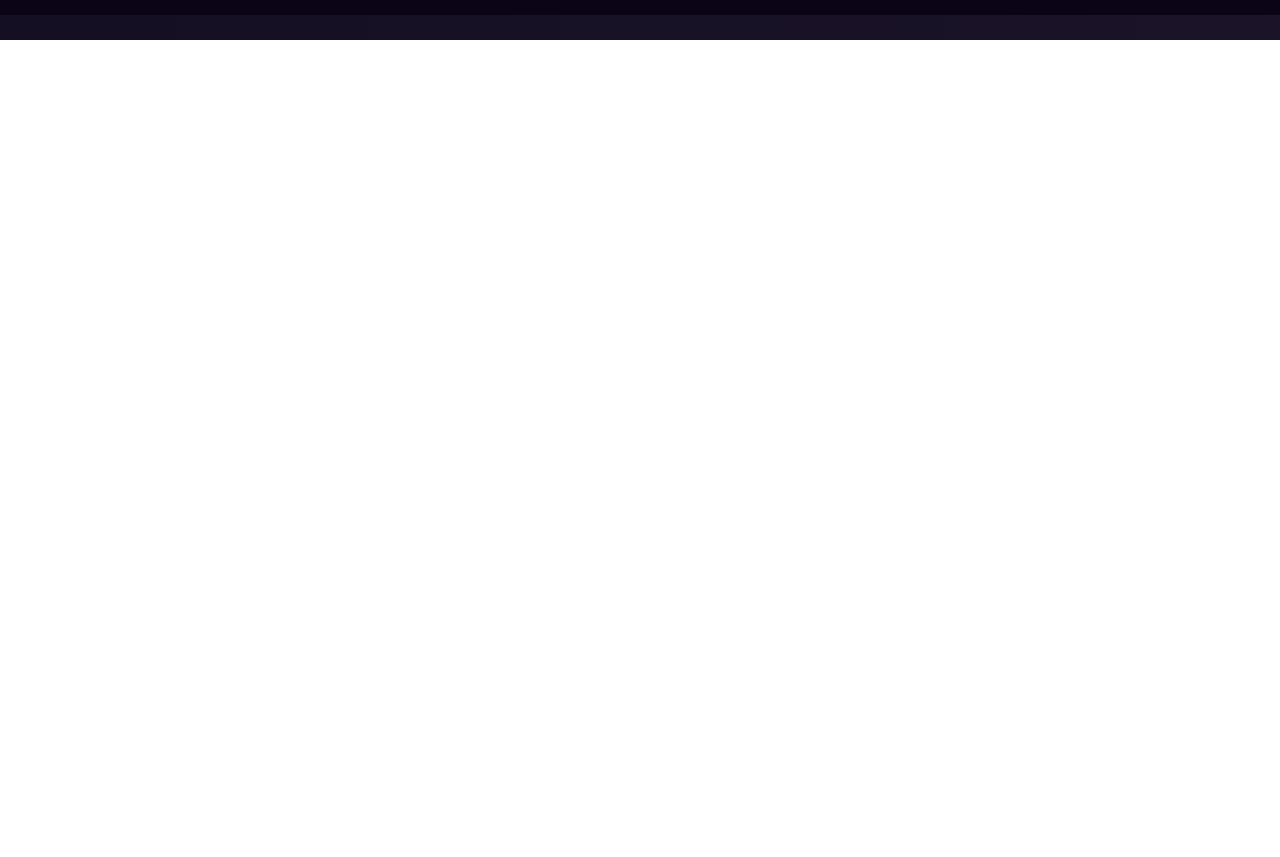
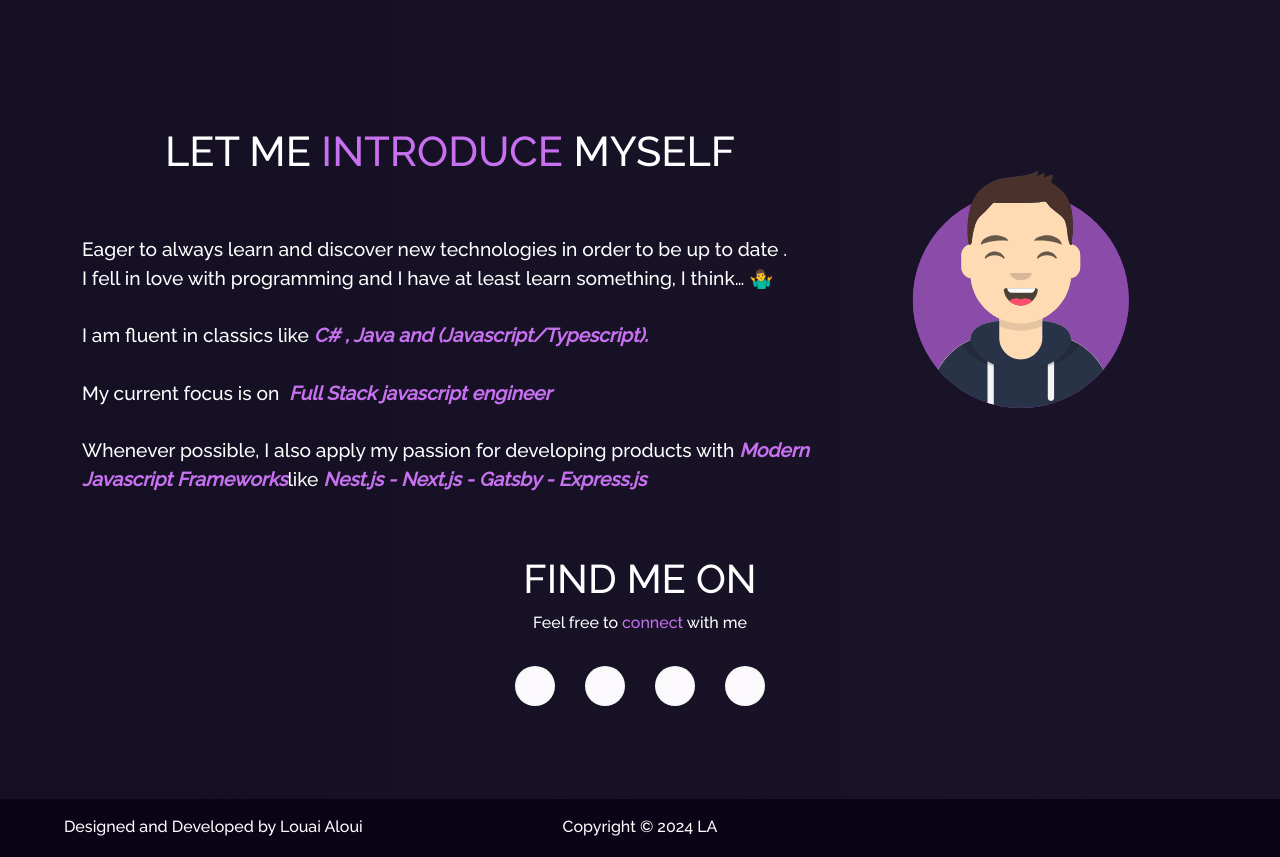
Before and after one commit to AlouiLouai/2023-2024-portfolio, a Next.js app: page / in a window 1280 px wide. Shown: the part 760-1617 px from the top of the page. Before the commit the page ends 800 px from the top, so only its background shows below. Built offline with nearby package versions, Linux system fonts and the light colour scheme.

Commit message:
completing the home page content

```diff
--- /dev/null
+++ b/app/components/Home/HomeBottom.tsx
@@ -0,0 +1,108 @@
+import React from "react";
+import { Container, Row, Col } from "react-bootstrap";
+import myImg from "../../../public/avatar.svg";
+import Tilt from "react-parallax-tilt";
+import Image from "next/image";
+
+function HomeBottom
+() {
+  return (
+    <Container fluid className="home-about-section" id="about">
+      <Container>
+        <Row>
+          <Col md={8} className="home-about-description">
+            <h1 style={{ fontSize: "2.6em" }}>
+              LET ME <span className="purple"> INTRODUCE </span> MYSELF
+            </h1>
+            <p className="home-about-body">
+              Eager to always learn and discover new technologies in order to be up to date .
+              <br />
+              I fell in love with programming and I have at least learn
+              something, I think… 🤷‍♂️
+              <br />
+              <br />I am fluent in classics like
+              <i>
+                <b className="purple"> C# , Java and (Javascript/Typescript). </b>
+              </i>
+              <br />
+              <br />
+              My current focus is on &nbsp;
+              <i>
+                <b className="purple">
+                  Full Stack javascript engineer
+                </b>
+              </i>
+              <br />
+              <br />
+              Whenever possible, I also apply my passion for developing products
+              with
+              <i>
+                <b className="purple"> Modern Javascript Frameworks</b>
+              </i>
+              like
+              <i>
+                <b className="purple"> Nest.js - Next.js - Gatsby - Express.js </b>
+              </i>
+            </p>
+          </Col>
+          <Col md={4} className="myAvtar">
+            <Tilt>
+              <Image src={myImg} className="img-fluid" alt="avatar" />
+            </Tilt>
+          </Col>
+        </Row>
+        <Row>
+          <Col md={12} className="home-about-social">
+            <h1>FIND ME ON</h1>
+            <p>
+              Feel free to <span className="purple">connect </span>with me
+            </p>
+            <ul className="home-about-social-links">
+              <li className="social-icons">
+                <a
+                  href="https://github.com/AlouiLouai"
+                  target="_blank"
+                  rel="noreferrer"
+                  className="icon-colour  home-social-icons"
+                >
+                  <i className="fab fa-github"></i>
+                </a>
+              </li>
+              <li className="social-icons">
+                <a
+                  href="https://www.facebook.com/profile.php?id=100070654390110"
+                  target="_blank"
+                  rel="noreferrer"
+                  className="icon-colour  home-social-icons"
+                >
+                  <i className="fab fa-facebook"></i>
+                </a>
+              </li>
+              <li className="social-icons">
+                <a
+                  href="https://www.linkedin.com/in/louai-aloui-521094111/"
+                  target="_blank"
+                  rel="noreferrer"
+                  className="icon-colour  home-social-icons"
+                >
+                  <i className="fab fa-linkedin-in"></i>
+                </a>
+              </li>
+              <li className="social-icons">
+                <a
+                  href="https://www.gitlab.com/LouaiAloui"
+                  target="_blank"
+                  rel="noreferrer"
+                  className="icon-colour home-social-icons"
+                >
+                  <i className="fab fa-gitlab"></i>
+                </a>
+              </li>
+            </ul>
+          </Col>
+        </Row>
+      </Container>
+    </Container>
+  );
+}
+export default HomeBottom;
--- a/app/components/Home/HomeTop.tsx
+++ b/app/components/Home/HomeTop.tsx
@@ -5,6 +5,7 @@ import homeLogo from "../../../public/home-main.svg";
 import Image from "next/image";
 import Particle from "../Particle";
 import TypeWriter from "./TypeWriter";
+import HomeBottom from "./HomeBottom";
 //import Home2 from "./Home2";
 //import Type from "./Type";
 
@@ -36,7 +37,7 @@ function HomeTop() {
           </Row>
         </Container>
       </Container>
-      {/* <Home2 /> */}
+      <HomeBottom />
     </section>
   );
 }
--- a/app/globals.css
+++ b/app/globals.css
@@ -263,7 +263,7 @@ html {
 .home-section {
   position: relative;
   z-index: -1;
-  background-image: var(--image-gradient), url(../public/home-main.svg);
+  background-image: var(--image-gradient), url(../public/home-bg.jpg);
   background-position: top center;
   background-repeat: no-repeat;
   padding-bottom: 30px !important;
```
Also changed, not shown: public/avatar.svg (added), public/home-bg.jpg (added).
